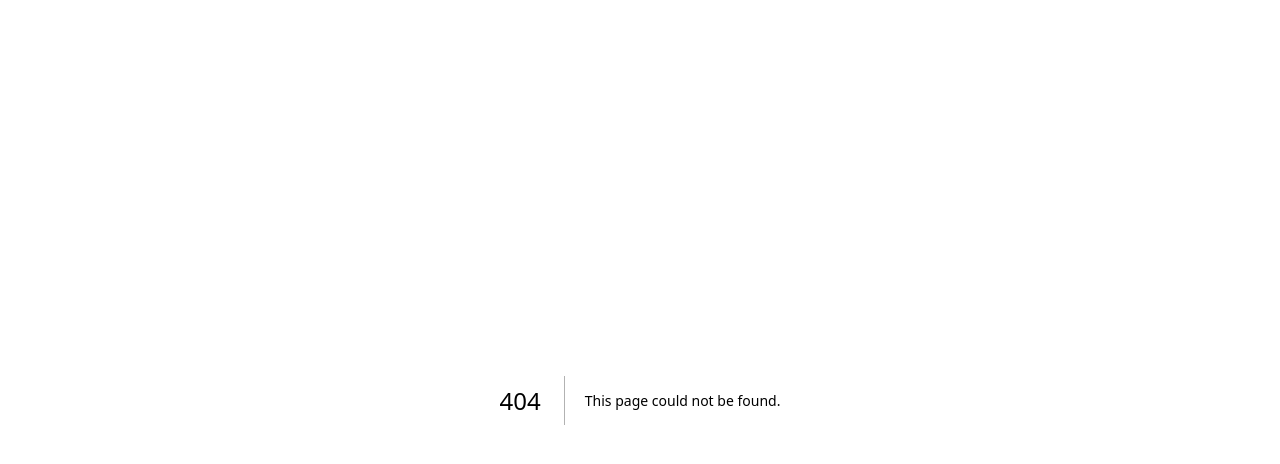
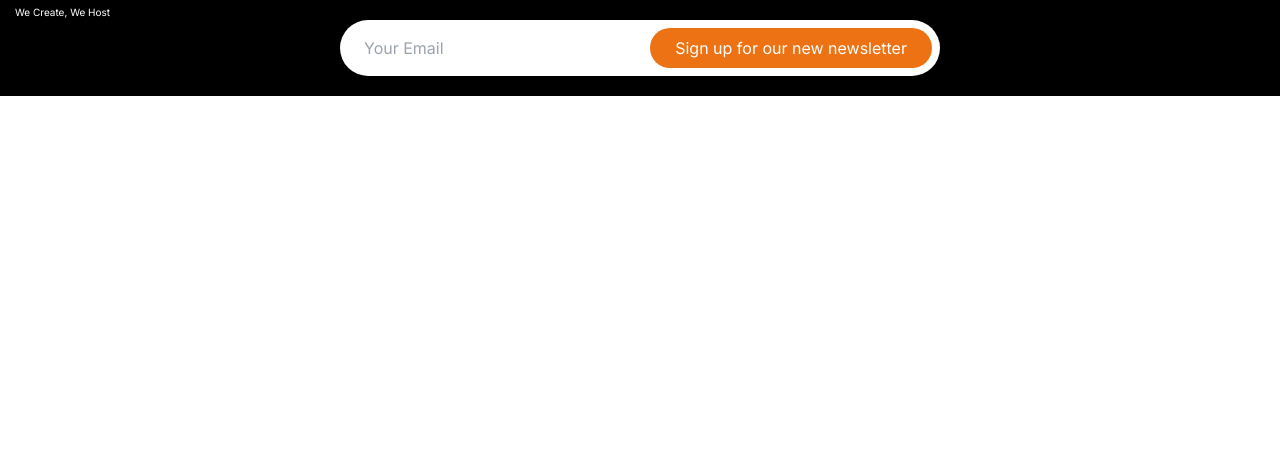
Before and after one commit to pally0091/custom-components, a Next.js app: page /custom-input in a window 1280 px wide. Before the commit this address had no page. Shown: the top 464 px of the page. Built offline with nearby package versions, Linux system fonts and the light colour scheme.

Commit message:
new input form subscription made

```diff
--- /dev/null
+++ b/src/app/custom-input/page.tsx
@@ -0,0 +1,32 @@
+"use client";
+import React, { useState } from "react";
+
+const CustomInputPage = () => {
+  const [email, setEmail] = useState("");
+  const handleSubscription = (e: React.FormEvent<HTMLFormElement>) => {
+    e.preventDefault();
+    console.log(email);
+  };
+  return (
+    <div className="p-5 bg-black">
+      <form onSubmit={handleSubscription}>
+        <div className="flex flex-col gap-5 md:flex-row lg:flex-row items-center max-w-[600px] mx-auto justify-between p-2 rounded-full bg-transparent md:bg-white">
+          <input
+            onChange={(e) => setEmail(e.target.value)}
+            type="email"
+            placeholder="Your Email"
+            className="border-none py-2 w-full md:w-1/2 rounded-full focus:outline-none px-4"
+          />
+          <button
+            type="submit"
+            className="bg-[#ED7214] px-3 py-2 text-white rounded-full w-full md:w-1/2"
+          >
+            Sign up for our new newsletter
+          </button>
+        </div>
+      </form>
+    </div>
+  );
+};
+
+export default CustomInputPage;
```
